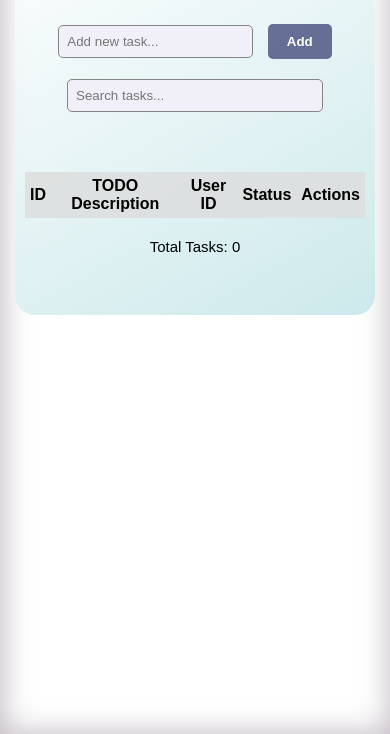
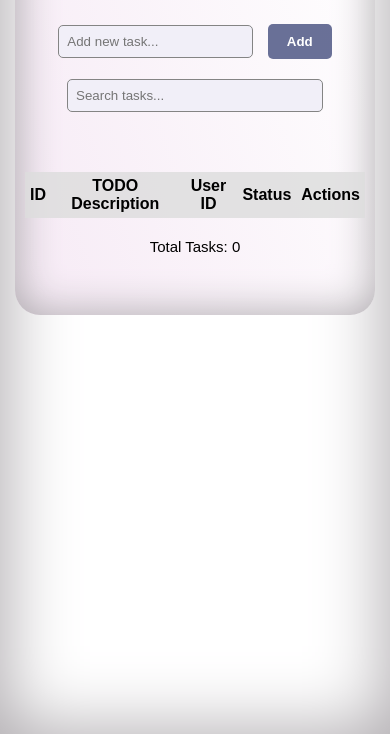
Before and after one commit to Rahaf-Mansour/fts-toDo-list-dom, a plain HTML site: page index.html in a window 390 px wide. Shown: the part 110-844 px from the top of the page. Drawn offline with Linux system fonts and the light colour scheme; no server answers.

Commit message:
Add more styling on small screen sizes

```diff
--- a/style.css
+++ b/style.css
@@ -14,8 +14,8 @@
 
 .all {
     box-shadow: 1px 1px 80px 1px #a19aa0 inset;
-    border-radius: 20px;
-    background: linear-gradient(180deg, #ffffffd1, #def4f6);
+    border-radius: 25px;
+    background: linear-gradient(250deg, #fff, #f6eaf5);
 }
 
 button:hover {
@@ -114,12 +114,11 @@ td:hover {
 @media only screen and (max-width: 510px) {
     .container {
         background: none;
-        box-shadow: 1px 1px 30px 2px #c1bac1 inset;
+        box-shadow: 1px 1px 70px 5px #aeaaae inset;
     }
 
     .all {
-        box-shadow: none;
-        background: linear-gradient(150deg, #ffffffd1, #cde9eb);
+        box-shadow: 1px 1px 40px 2px #aeaaae inset;
     }
 
     .to-do-top .app-title {
@@ -131,7 +130,7 @@ td:hover {
     }
 
     #add-text {
-        min-width: 10rem;
+        min-width: 12rem;
     }
 
     #search {
```
